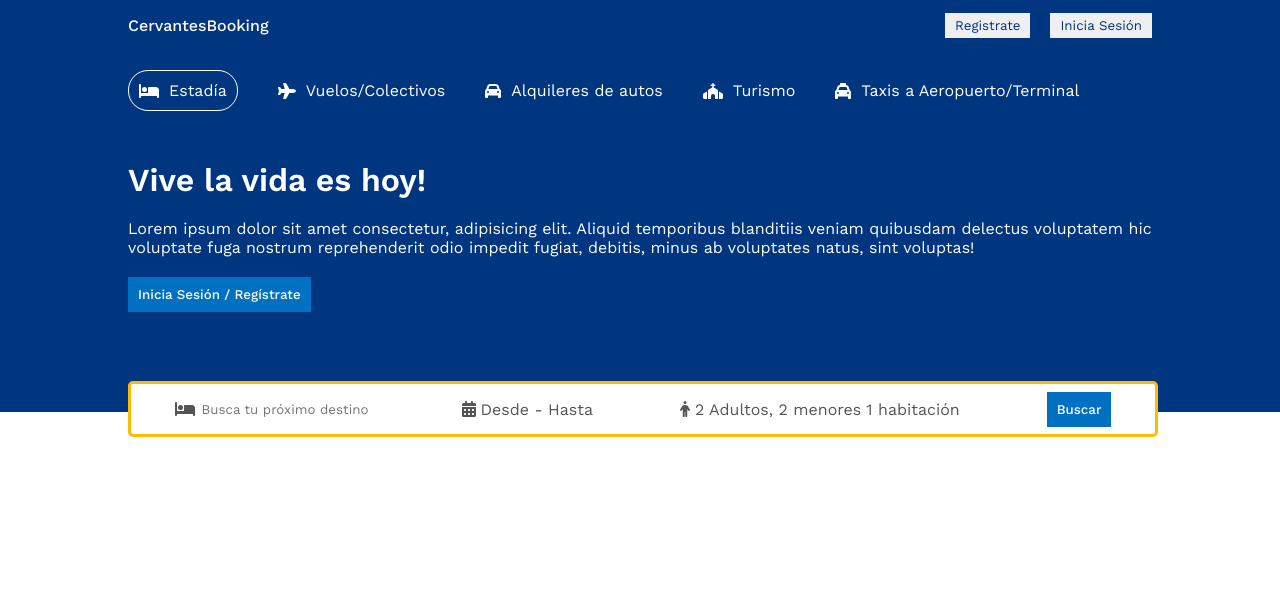
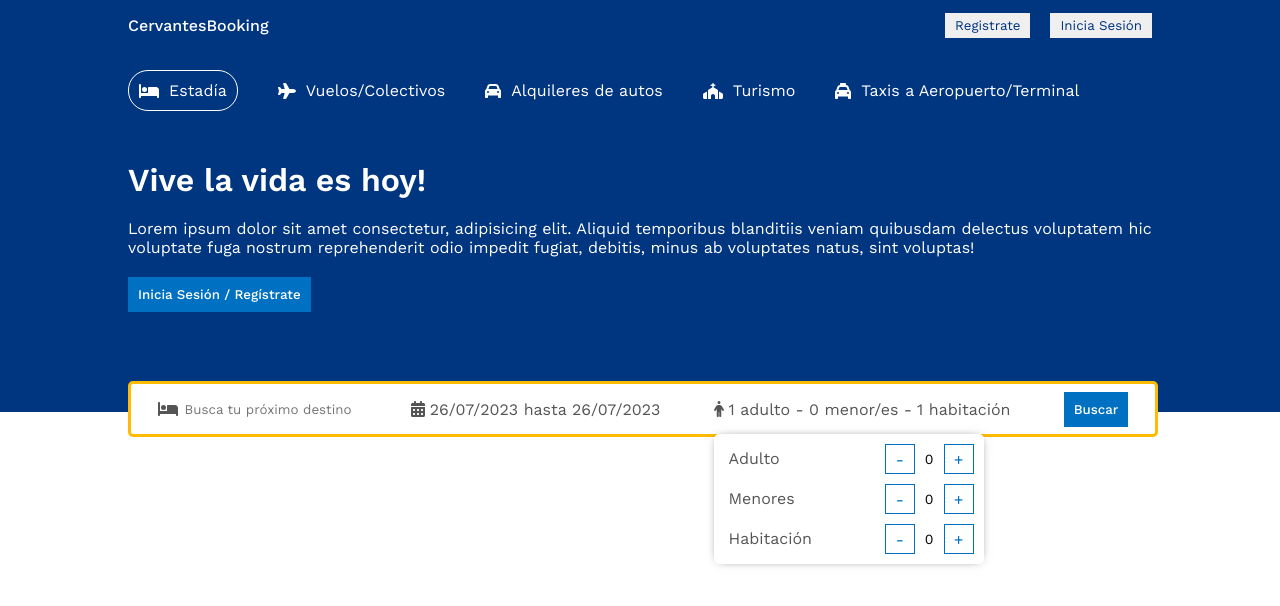
Before and after one commit to beenacoder/booking-app, a React (Vite) app: page / in a window 1280 px wide. Shown: the top 606 px of the page. Built offline with nearby package versions, Linux system fonts and the light colour scheme.

Commit message:
adding options

```diff
--- a/package.json
+++ b/package.json
@@ -14,7 +14,9 @@
     "@fortawesome/free-regular-svg-icons": "^6.4.0",
     "@fortawesome/free-solid-svg-icons": "^6.4.0",
     "@fortawesome/react-fontawesome": "^0.2.0",
+    "date-fns": "^2.30.0",
     "react": "^18.2.0",
+    "react-date-range": "^1.4.0",
     "react-dom": "^18.2.0",
     "react-router-dom": "^6.14.2"
   },
--- a/src/components/header/Header.jsx
+++ b/src/components/header/Header.jsx
@@ -1,8 +1,30 @@
 import { faBed, faCalendarDays, faCar, faChurch, faPerson, faPlane, faTaxi } from "@fortawesome/free-solid-svg-icons";
 import { FontAwesomeIcon } from "@fortawesome/react-fontawesome";
 import './header.css';
+import 'react-date-range/dist/styles.css'; // main css file
+import 'react-date-range/dist/theme/default.css'; // theme css file
+import { useState } from "react";
+import { DateRange } from "react-date-range";
+import { format } from "date-fns";
 
 const Header = () => {
+    const [openCalendar, setOpenCalendar] = useState(false);
+    const [date, setDate] = useState([
+        {
+          startDate: new Date(),
+          endDate: new Date(),
+          key: 'selection'
+        }
+      ]);
+
+    const {openOptions, setOpenOptions} = useState(false);
+    const [options, setOptions] = useState({
+        adult: 1,
+        children: 0,
+        room: 1
+    })
+    const {adult, children, room} = options;
+
     return (
         <div className='header'>
             <div className="header-container">
@@ -40,11 +62,44 @@ const Header = () => {
                     </div>
                     <div className="header-search-item">
                         <FontAwesomeIcon icon={faCalendarDays} className="header-icon" />
-                        <span className="header-search-text">Desde - Hasta</span>
+                        <span onClick={() => {setOpenCalendar(!openCalendar)}} className="header-search-text">{`${format(date[0].startDate, "dd/MM/yyyy")} hasta ${format(date[0].endDate, "dd/MM/yyyy")}`}</span>
+                        {openCalendar && <DateRange
+                            editableDateInputs={true}
+                            onChange={item => setDate([item.selection])}
+                            moveRangeOnFirstSelection={false}
+                            ranges={date}
+                            className="date-range"
+                        />}
                     </div>
                     <div className="header-search-item">
                         <FontAwesomeIcon icon={faPerson} className="header-icon" />
-                        <span className="header-search-text">2 Adultos, 2 menores 1 habitación</span>
+                        <span className="header-search-text">{`${adult} adulto - ${children} menor/es - ${room} habitación `}</span>
+                        <div className="options-host">
+                            <div className="options-host-item">
+                                <span className="option-host-text">Adulto</span>
+                                <div className="options-host-counter">
+                                    <button className="option-host-counter-btn">-</button>
+                                    <span className="option-host-number">0</span>
+                                    <button className="option-host-counter-btn">+</button>
+                                </div>
+                            </div>
+                            <div className="options-host-item">
+                                <span className="option-host-text">Menores</span>
+                                <div className="options-host-counter">
+                                    <button className="option-host-counter-btn">-</button>
+                                    <span className="option-host-number">0</span>
+                                    <button className="option-host-counter-btn">+</button>
+                                </div>
+                            </div>
+                            <div className="options-host-item">
+                                <span className="option-host-text">Habitación</span>
+                                <div className="options-host-counter">
+                                    <button className="option-host-counter-btn">-</button>
+                                    <span className="option-host-number">0</span>
+                                    <button className="option-host-counter-btn">+</button>
+                                </div>
+                            </div>
+                        </div>
                     </div>
                     <div className="header-search-item">
                         <button className="header-btn">Buscar</button>
--- a/src/components/header/header.css
+++ b/src/components/header/header.css
@@ -77,3 +77,50 @@
     color: #555;
     cursor: pointer;
 }
+
+.date-range {
+    position: absolute;
+    top: 50px;
+}
+
+.options-host {
+    position: absolute;
+    top: 50px;
+    background-color: white;
+    color: #555;
+    border-radius: 5px;
+    /* border: 1px solid #555; */
+    box-shadow: 0px 0px 10px -5px rgba(0, 0, 0, 0.8);
+}
+
+.options-host-item {
+    width: 250px;
+    display: flex;
+    justify-content: space-between;
+    margin: 10px;
+}
+.options-host-counter {
+    display: flex;
+    align-items: center;
+    gap: 10px;
+    font-size: 14px;
+    color: black;
+}
+
+.option-host-counter-btn {
+    width: 30px;
+    height: 30px;
+    border: none;
+    color: #0071c2;
+    cursor: pointer;
+    background-color: white;
+    font-size: 16px;
+    border: 1px solid #0071c2;
+}
+.option-host-counter-btn:hover {
+    background-color: #b7d3fa;
+}
+
+.option-host-text {
+    margin: 5px;
+}
```
Also changed, not shown: 1 other file (tests, documents, lock files or other folders).
